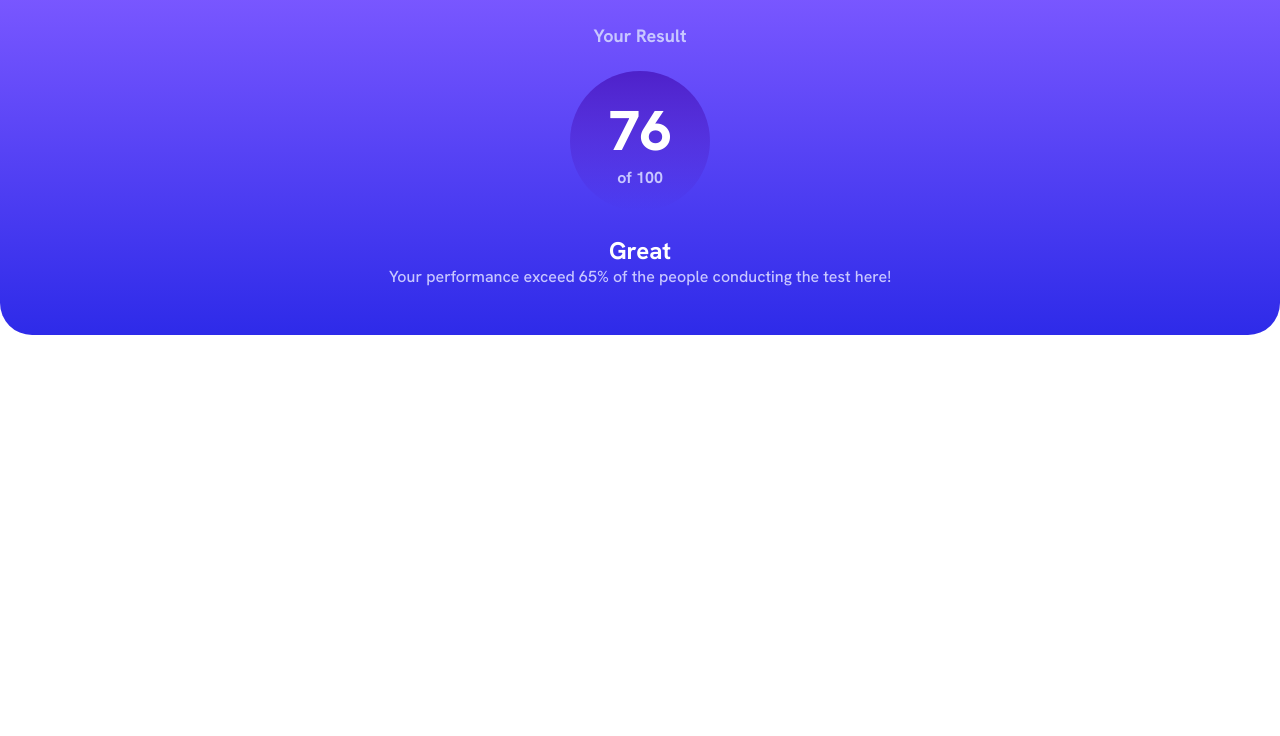
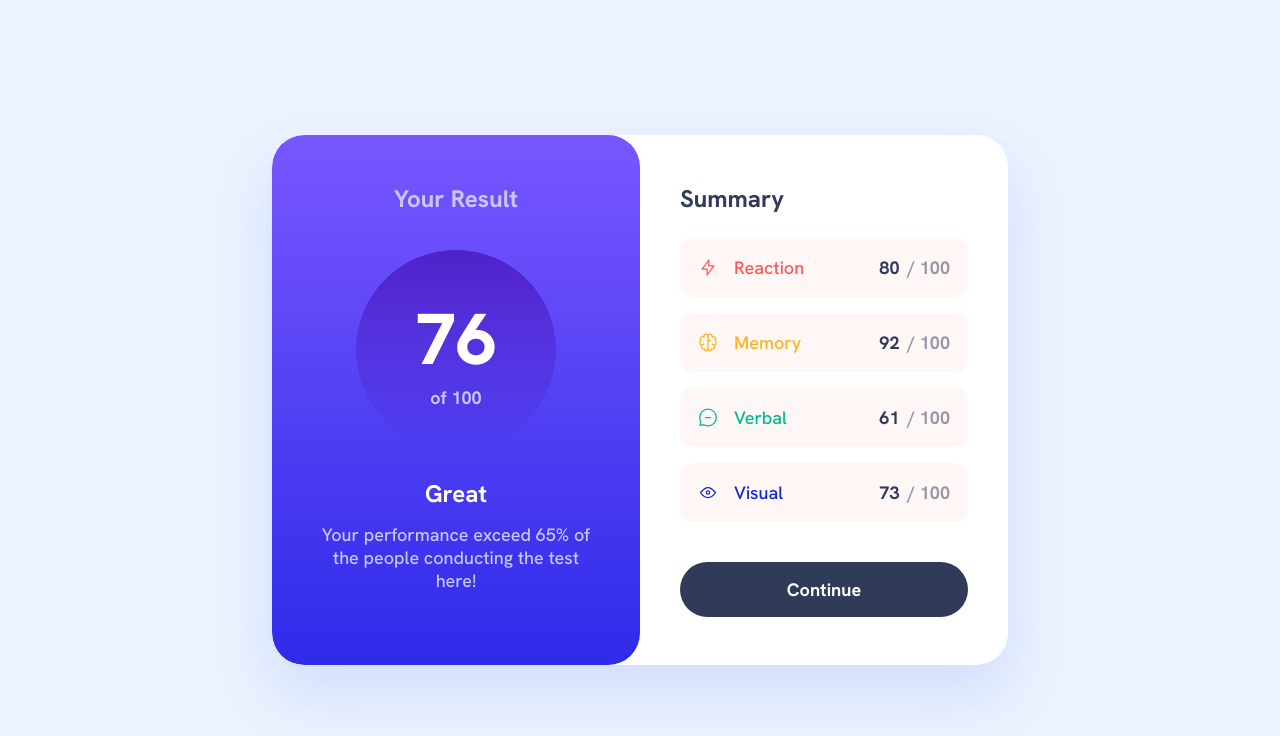
Before and after one commit to manjeshrv592/results-summary-component, a plain HTML site: page index.html in a window 1280 px wide. Drawn offline with Linux system fonts and the light colour scheme.

Commit message:
Finished challenge

```diff
--- a/assets/css/style.css
+++ b/assets/css/style.css
@@ -1,9 +1,20 @@
+/**************************************/
+/* Custom variables */
 :root {
+  /* Fonts */
   --font-family: 'Hanken Grotesk', sans-serif;
 
   /* Colors */
   --white: #fff;
   --light-blue: hsl(241, 100%, 89%);
+  --dark-navy: hsl(224, 30%, 27%);
+  --light-navy: #9799a8;
+  --light-red: #fff6f6;
+  --red: #ff5555;
+  --yellow: #ffb21e;
+  --green: #00bb8f;
+  --blue: #1125d6;
+  --very-light-blue: #ecf2ff;
   --gradient-circle: linear-gradient(
     to bottom,
     hsla(256, 72%, 46%, 1),
@@ -16,6 +27,7 @@
   );
 }
 
+/* Basic reset */
 *,
 *::before,
 *::after {
@@ -32,6 +44,17 @@ body {
   font-size: 1.6rem;
   font-family: var(--font-family);
   font-weight: 500;
+  background-color: var(--very-light-blue);
+}
+
+/**************************************/
+/* Main layout */
+.container {
+  min-height: 100vh;
+}
+
+.card {
+  background-color: var(--white);
 }
 
 .result-box {
@@ -43,7 +66,8 @@ body {
   border-bottom-right-radius: 3.2rem;
 }
 
-.result-box-title {
+.result-box-title,
+.summary-box-title {
   font-size: 1.8rem;
   margin-bottom: 2.4rem;
 }
@@ -67,6 +91,81 @@ body {
 }
 .result-text {
   font-size: 2.4rem;
+}
+
+.summary-box {
+  padding: 3.2rem;
+}
+
+/**************************************/
+/* Components */
+
+/* Report */
+.report {
+  padding: 1.8rem;
+  background-color: var(--light-red);
+  border-radius: 1.2rem;
+  display: flex;
+  justify-content: space-between;
+}
+
+.report:not(:last-of-type) {
+  margin-bottom: 1.6rem;
+}
+
+.report:last-of-type {
+  margin-bottom: 2.4rem;
+}
+
+.report-label {
+  display: flex;
+  gap: 1.6rem;
+}
+
+.report-score {
+  display: flex;
+  gap: 0.8rem;
+}
+
+/* Button */
+.btn {
+  border: none;
+  font-family: inherit;
+  font-size: 1.8rem;
+  font-weight: 700;
+  padding: 1.6rem 3.2rem;
+  border-radius: 50rem;
+}
+
+.btn-primary {
+  color: var(--white);
+  cursor: pointer;
+  background-color: var(--dark-navy);
+  position: relative;
+  z-index: 5;
+  overflow: hidden;
+}
+
+.btn-primary::after {
+  content: '';
+  display: inline-block;
+  width: 100%;
+  height: 100%;
+  background-image: var(--gradient-bg);
+  position: absolute;
+  top: 0;
+  left: 0;
+  z-index: -1;
+  opacity: 0;
+  transition: all 0.3s ease;
+}
+
+.btn-primary:hover::after {
+  opacity: 1;
+}
+
+.btn-block {
+  width: 100%;
 }
 
 /**************************************/
@@ -93,3 +192,111 @@ body {
 .text-lightblue {
   color: var(--light-blue);
 }
+
+.text-darknavy {
+  color: var(--dark-navy);
+}
+
+.text-red {
+  color: var(--red);
+}
+
+.text-lightnavy {
+  color: var(--light-navy);
+}
+
+.text-yellow {
+  color: var(--yellow);
+}
+
+.text-green {
+  color: var(--green);
+}
+
+.text-blue {
+  color: var(--blue);
+}
+
+/**************************************/
+/* Responsive styling */
+/* Small devices (landscape phones, 576px and up) */
+@media (min-width: 576px) {
+  .container {
+    padding: 3.2rem;
+    display: flex;
+    align-items: center;
+    justify-content: center;
+  }
+
+  .card {
+    max-width: 40rem;
+    margin: auto;
+    border-radius: 3.2rem;
+    overflow: hidden;
+    box-shadow: 0 3rem 6rem rgba(61, 108, 236, 0.15);
+  }
+}
+
+/* Medium devices (tablets, 768px and up) */
+@media (min-width: 768px) {
+}
+
+/* Large devices (desktops, 992px and up) */
+@media (min-width: 992px) {
+  body {
+    font-size: 1.8rem;
+  }
+
+  .card {
+    max-width: 73.6rem;
+    display: flex;
+  }
+
+  .result-box {
+    flex: 1;
+    border-radius: 3.2rem;
+  }
+
+  .summary-box {
+    flex: 1;
+  }
+  .report:last-of-type {
+    margin-bottom: 4rem;
+  }
+
+  .result-box,
+  .summary-box {
+    padding: 4.8rem 4rem;
+  }
+
+  .result-box-title,
+  .summary-box-title {
+    font-size: 2.4rem;
+  }
+
+  .result-box-title {
+    margin-bottom: 3.6rem;
+  }
+
+  .score-circle {
+    width: 20rem;
+    height: 20rem;
+    margin-bottom: 2.8rem;
+  }
+
+  .score {
+    font-size: 7.2rem;
+  }
+
+  .result-text {
+    margin-bottom: 1.4rem;
+  }
+}
+
+/* X-Large devices (large desktops, 1200px and up) */
+@media (min-width: 1200px) {
+}
+
+/* XX-Large devices (larger desktops, 1400px and up) */
+@media (min-width: 1400px) {
+}
--- a/index.html
+++ b/index.html
@@ -50,7 +50,74 @@
             Your performance exceed 65% of the people conducting the test here!
           </p>
         </div>
-        <div class="summary-box"></div>
+        <div class="summary-box">
+          <p class="summary-box-title fw-700 text-darknavy">Summary</p>
+          <!-- Report 1 start -->
+          <div class="report">
+            <div class="report-label">
+              <img
+                src="./assets/images/icon-reaction.svg"
+                alt="Lightning Icon"
+                class="report-icon"
+              />
+              <p class="report-title text-red">Reaction</p>
+            </div>
+            <div class="report-score fw-700">
+              <span class="text-darknavy">80</span>
+              <span class="text-lightnavy">/ 100</span>
+            </div>
+          </div>
+          <!-- Report 1 end -->
+          <!-- Report 2 start -->
+          <div class="report">
+            <div class="report-label">
+              <img
+                src="./assets/images/icon-memory.svg"
+                alt="Memory Icon"
+                class="report-icon"
+              />
+              <p class="report-title text-yellow">Memory</p>
+            </div>
+            <div class="report-score fw-700">
+              <span class="text-darknavy">92</span>
+              <span class="text-lightnavy">/ 100</span>
+            </div>
+          </div>
+          <!-- Report 2  end -->
+          <!-- Report 3 start -->
+          <div class="report">
+            <div class="report-label">
+              <img
+                src="./assets/images/icon-verbal.svg"
+                alt="Verbal Icon"
+                class="report-icon"
+              />
+              <p class="report-title text-green">Verbal</p>
+            </div>
+            <div class="report-score fw-700">
+              <span class="text-darknavy">61</span>
+              <span class="text-lightnavy">/ 100</span>
+            </div>
+          </div>
+          <!-- Report 3 end -->
+          <!-- Report 4 start -->
+          <div class="report">
+            <div class="report-label">
+              <img
+                src="./assets/images/icon-visual.svg"
+                alt="Eye Icon"
+                class="report-icon"
+              />
+              <p class="report-title text-blue">Visual</p>
+            </div>
+            <div class="report-score fw-700">
+              <span class="text-darknavy">73</span>
+              <span class="text-lightnavy">/ 100</span>
+            </div>
+          </div>
+          <!-- Report 4 end -->
+          <button class="btn btn-primary btn-block">Continue</button>
+        </div>
       </article>
     </main>
     <!-- Your Result
```
